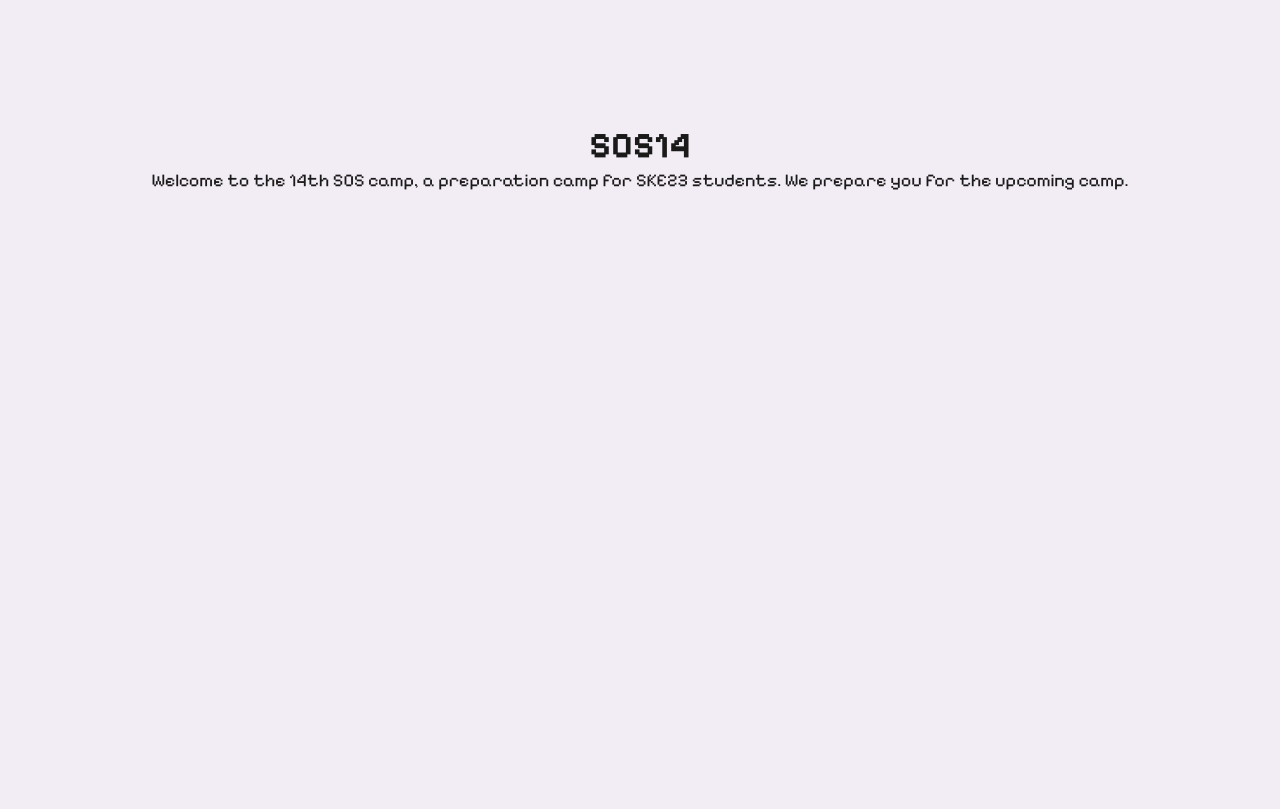
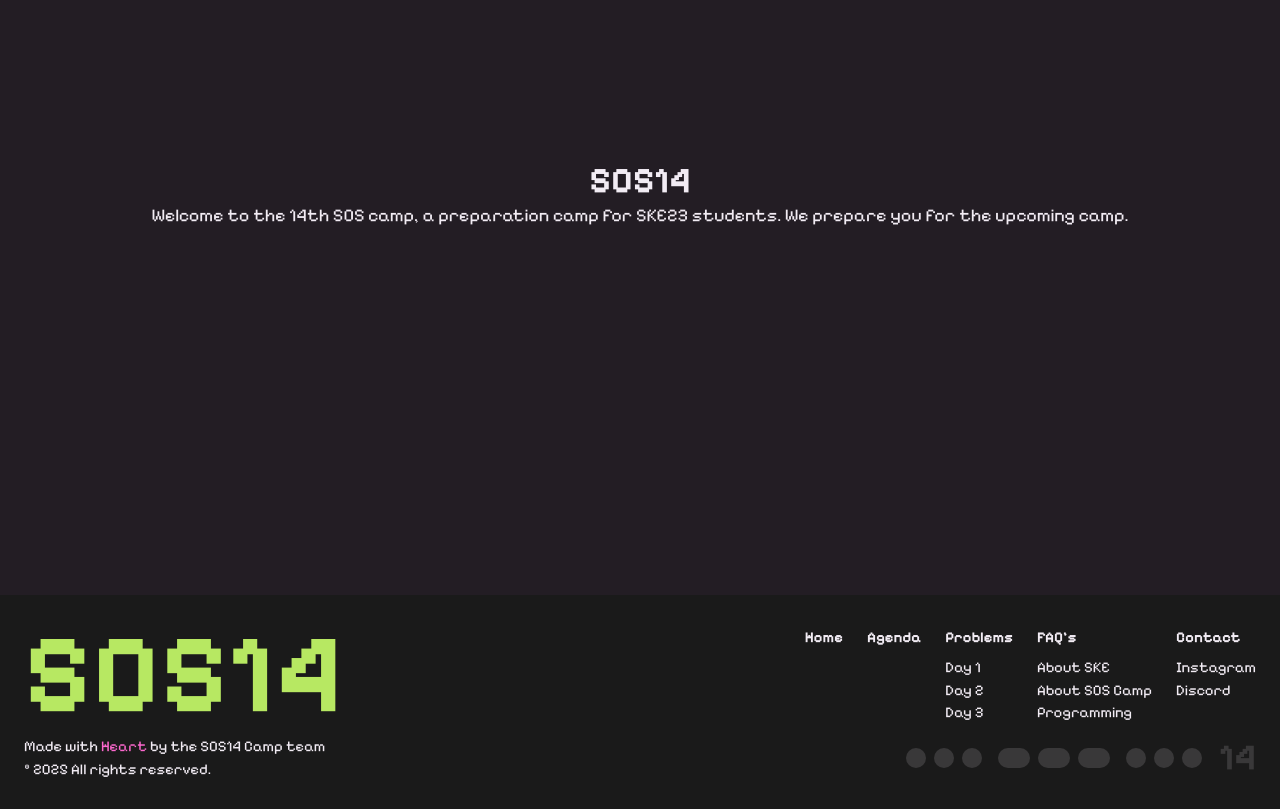
Before and after one commit to uzimpp/sos14, a Next.js app: page / in a window 1280 px wide. Shown: the part 240-1049 px from the top of the page. Before the commit the page ends 800 px from the top, so only its background shows below. Built offline with nearby package versions, Linux system fonts and the light colour scheme.

Commit message:
feat: create a footer, fix: font sizing

```diff
--- a/src/app/globals.css
+++ b/src/app/globals.css
@@ -4,22 +4,26 @@
   /* === Font Sizes === */
   /* @link https://utopia.fyi/type/calculator?c=375,16,1.333,1728,20,1.333,6,1,&s=0.75|0.5|0.25,1.5|2|3|4|6,s-l&g=s,l,xl,12 */
 
-  /* Step -1: 12.003px → 15.0038px */
-  --step--1: clamp(0.7502rem, 0.6982rem + 0.2218vw, 0.9377rem);
-  /* Step 0: 16px → 20px */
-  --step-0: clamp(1rem, 0.9307rem + 0.2956vw, 1.25rem);
-  /* Step 1: 21.328px → 26.66px */
-  --step-1: clamp(1.333rem, 1.2406rem + 0.3941vw, 1.6663rem);
-  /* Step 2: 28.4302px → 35.5378px */
-  --step-2: clamp(1.7769rem, 1.6538rem + 0.5253vw, 2.2211rem);
-  /* Step 3: 37.8975px → 47.3719px */
-  --step-3: clamp(2.3686rem, 2.2045rem + 0.7002vw, 2.9607rem);
-  /* Step 4: 50.5174px → 63.1467px */
-  --step-4: clamp(3.1573rem, 2.9386rem + 0.9334vw, 3.9467rem);
-  /* Step 5: 67.3396px → 84.1745px */
-  --step-5: clamp(4.2087rem, 3.9171rem + 1.2443vw, 5.2609rem);
-  /* Step 6: 89.7637px → 112.2047px */
-  --step-6: clamp(5.6102rem, 5.2215rem + 1.6586vw, 7.0128rem);
+  /* text--1: 12.8px → 16px */
+  --text--1: clamp(0.8rem, 0.7446rem + 0.2365vw, 1rem);
+  /* text 0: 16px → 20px */
+  --text-0: clamp(1rem, 0.9307rem + 0.2956vw, 1.25rem);
+  /* text 1: 20px → 25px */
+  --text-1: clamp(1.25rem, 1.1634rem + 0.3695vw, 1.5625rem);
+  /* text 2: 25px → 31.25px */
+  --text-2: clamp(1.5625rem, 1.4542rem + 0.4619vw, 1.9531rem);
+  /* text 3: 31.25px → 39.0625px */
+  --text-3: clamp(1.9531rem, 1.8178rem + 0.5774vw, 2.4414rem);
+  /* text 4: 39.0625px → 48.8281px */
+  --text-4: clamp(2.4414rem, 2.2722rem + 0.7218vw, 3.0518rem);
+  /* text 5: 48.8281px → 61.0352px */
+  --text-5: clamp(3.0518rem, 2.8403rem + 0.9022vw, 3.8147rem);
+  /* text 6: 61.0352px → 76.2939px */
+  --text-6: clamp(3.8147rem, 3.5504rem + 1.1278vw, 4.7684rem);
+  /* text 7: 76.2939px → 95.3674px */
+  --text-7: clamp(4.7684rem, 4.438rem + 1.4097vw, 5.9605rem);
+  /* text 8: 95.3674px → 119.2093px */
+  --text-8: clamp(5.9605rem, 5.5475rem + 1.7621vw, 7.4506rem);
 
   /* === Spacing === */
   /* @link https://utopia.fyi/space/calculator?c=375,16,1.333,1728,20,1.333,6,1,&s=0.75|0.5|0.25|0.125,1.5|2|3|4|6|8,s-l&g=s,l,xl,12 */
@@ -52,8 +56,6 @@
   --space-s-l: clamp(1rem, 0.5843rem + 1.7738vw, 2.5rem);
 
   /* === Colors === */
-  --color-background: #0a0a0a;
-  --color-foreground: #ededed;
   --color-black: #1a1a1a;
   --color-dark-purple: #231d24;
   --color-light-purple: #514454;
@@ -83,33 +85,6 @@
 }
 
 @layer base {
-  p {
-    font-size: var(--step--1);
-  }
-
-  h1 {
-    font-size: var(--step-1);
-  }
-
-  h2 {
-    font-size: var(--step-2);
-  }
-
-  h3 {
-    font-size: var(--step-3);
-  }
-
-  h4 {
-    font-size: var(--step-4);
-  }
-
-  h5 {
-    font-size: var(--step-5);
-  }
-
-  h6 {
-    font-size: var(--step-6);
-  }
 
   main {
     margin-top: var(--navbar-height);
@@ -117,11 +92,16 @@
   }
 
   body {
-    font-size: var(--step-0);
-    background-color: var(--color-white);
-    color: var(--color-black);
+    font-size: var(--text-0);
     font-family: var(--font-pixel);
     transition: ease-in-out;
+    font-weight: 400;
+    background-color: var(--color-black);
+    color: var(--color-white);
+  }
+
+  main {
+    background-color: var(--color-dark-purple);
   }
 
   section {
@@ -135,10 +115,26 @@
 }
 
 @layer components {
-  .landing_title {
-    font-size: var(--landing_title) !important;
-    letter-spacing: 1.5px !important;
-    word-spacing: 1px !important;
+  .regular {
+    font-weight: 400;
+  }
+
+  .medium {
+    font-weight: 500;
+  }
+
+  .semibold {
+    font-weight: 600;
+  }
+
+  .bold {
+    font-weight: 700;
+  }
+
+  .large-title {
+    font-size: var(--text-8) !important;
+    letter-spacing: calc(var(--text-8) * 0.01) !important;
+    word-spacing: calc(var(--text-8) * 0.01) !important;
     line-height: 1 !important;
   }
 
@@ -147,7 +143,7 @@
   }
 
   .title {
-    font-size: var(--step-2);
+    font-size: var(--text-2);
     font-weight: bold;
     margin-bottom: var(--space-xs-s);
   }
@@ -155,61 +151,4 @@
   .myshadow {
     box-shadow: 0 0 4px rgba(0, 0, 0, 0.2);
   }
-
-  /* Typography Scale with Line Heights and Letter Spacing */
-  .step--1,
-  .step--1 *,
-  [data-state] .step--1 {
-    font-size: var(--step--1) !important;
-    line-height: 1.6 !important;
-    letter-spacing: 0.02em;
-  }
-
-  .step-0,
-  .step-0 *,
-  [data-state] .step-0 {
-    font-size: var(--step-0) !important;
-    line-height: 1.5 !important;
-    letter-spacing: 0.015em;
-  }
-
-  .step-1,
-  .step-1 *,
-  [data-state] .step-1 {
-    font-size: var(--step-1) !important;
-    line-height: 1.4 !important;
-    letter-spacing: 0.01em;
-  }
-
-  .step-2,
-  .step-2 *,
-  [data-state] .step-2 {
-    font-size: var(--step-2) !important;
-    line-height: 1.3 !important;
-    letter-spacing: 0.005em;
-  }
-
-  .step-3,
-  .step-3 *,
-  [data-state] .step-3 {
-    font-size: var(--step-3) !important;
-    line-height: 1.2 !important;
-    letter-spacing: 0.005em;
-  }
-
-  .step-4,
-  .step-4 *,
-  [data-state] .step-4 {
-    font-size: var(--step-4) !important;
-    line-height: 1.1 !important;
-    letter-spacing: 0.01em;
-  }
-
-  .step-5,
-  .step-5 *,
-  [data-state] .step-5 {
-    font-size: var(--step-5) !important;
-    line-height: 1.05 !important;
-    letter-spacing: 0.025em;
-  }
 }
--- a/src/app/layout.tsx
+++ b/src/app/layout.tsx
@@ -1,7 +1,8 @@
 import type { Metadata } from "next";
 import { Outfit, Pixelify_Sans } from "next/font/google";
+import NavBar from "@/components/global/NavBar";
+import Footer from "@/components/global/Footer";
 import "./globals.css";
-
 
 const pixel = Pixelify_Sans({
   variable: "--font-pixel",
@@ -12,7 +13,6 @@ const outfit = Outfit({
   variable: "--font-outfit",
   subsets: ["latin"],
 });
-
 
 export const metadata: Metadata = {
   title: "SOS14",
@@ -27,10 +27,10 @@ export default function RootLayout({
 }>) {
   return (
     <html lang="en">
-      <body
-        className={`${pixel.variable} ${outfit.variable} antialiased`}
-      >
-        {children}
+      <body className={`${pixel.variable} ${outfit.variable} antialiased`}>
+        <NavBar />
+        <main>{children}</main>
+        <Footer />
       </body>
     </html>
   );
--- a/src/components/global/Footer.tsx
+++ b/src/components/global/Footer.tsx
@@ -0,0 +1,73 @@
+export default function Footer() {
+  return (
+    <div className="p-6">
+      {/* section 2 */}
+      <div className="flex flex-row items-center justify-between">
+        {/* title part */}
+        <h1 className="large-title bold text-green">SOS14</h1>
+        {/* link part */}
+        <div className="flex flex-row gap-6">
+          <div className="flex flex-col gap-2">
+            <p className="text--1 bold">Home</p>
+          </div>
+          <div className="flex flex-col gap-2">
+            <p className="text--1 bold">Agenda</p>
+          </div>
+          <div className="flex flex-col gap-2">
+            <p className="text--1 bold">Problems</p>
+            <div>
+              <p className="text--1">Day 1</p>
+              <p className="text--1">Day 2</p>
+              <p className="text--1">Day 3</p>
+            </div>
+          </div>
+          <div className="flex flex-col gap-2">
+            <p className="text--1 bold">FAQ's</p>
+            <div>
+              <p className="text--1">About SKE</p>
+              <p className="text--1">About SOS Camp</p>
+              <p className="text--1">Programming</p>
+            </div>
+          </div>
+          <div className="flex flex-col gap-2">
+            <p className="text--1 bold">Contact</p>
+            <div>
+              <p className="text--1">Instagram</p>
+              <p className="text--1">Discord</p>
+            </div>
+          </div>
+        </div>
+      </div>
+      {/* section 3 */}
+      <div className="flex flex-row items-center justify-between">
+        {/* Credit part */}
+        <p className="text--1">
+          Made with <span className="text-pink">Heart</span> by the SOS14 Camp
+          team
+          <br />© 2025 All rights reserved.
+        </p>
+        {/* morse code part */}
+        <div className="flex flex-row items-center gap-4 opacity-14">
+          <div className="flex flex-row items-center gap-4">
+            <div className="flex flex-row items-center gap-2">
+              <div className="w-5 h-5 bg-white rounded-full"></div>
+              <div className="w-5 h-5 bg-white rounded-full"></div>
+              <div className="w-5 h-5 bg-white rounded-full"></div>
+            </div>
+            <div className="flex flex-row items-center gap-2">
+              <div className="w-8 h-5 bg-white rounded-full"></div>
+              <div className="w-8 h-5 bg-white rounded-full"></div>
+              <div className="w-8 h-5 bg-white rounded-full"></div>
+            </div>
+            <div className="flex flex-row items-center gap-2">
+              <div className="w-5 h-5 bg-white rounded-full"></div>
+              <div className="w-5 h-5 bg-white rounded-full"></div>
+              <div className="w-5 h-5 bg-white rounded-full"></div>
+            </div>
+          </div>
+          <p className="text-3 bold">14</p>
+        </div>
+      </div>
+    </div>
+  );
+}
--- a/src/components/global/NavBar.tsx
+++ b/src/components/global/NavBar.tsx
@@ -0,0 +1,9 @@
+export default function NavBar() {
+  return (
+    <div className="flex flex-row items-center justify-between">
+      <div className="flex flex-row items-center gap-4">
+        <p className="text-1 bold">SOS14</p>
+      </div>
+    </div>
+  );
+}
```
